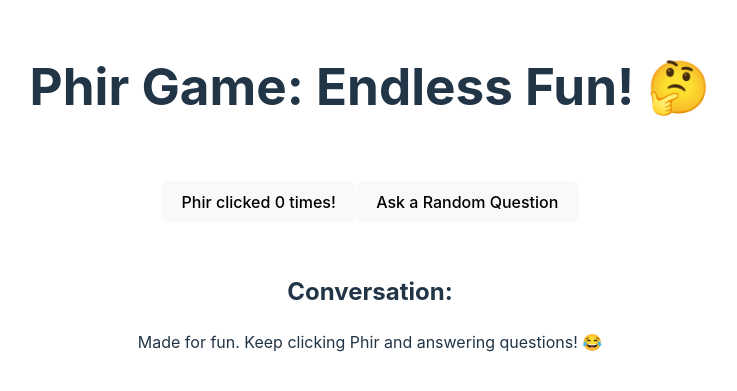
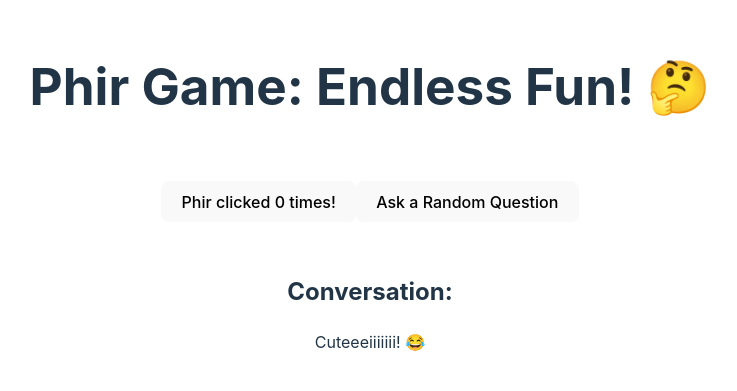
Before and after one commit to adityaaahirwar/adityaaahirwar, a React (Vite) app: page / in a window 1280 px wide. Shown: the part 203-594 px from the top of the page, without its empty margins (270-1007 px from the left). Built offline with nearby package versions, Linux system fonts and the light colour scheme.

Commit message:
Update App.tsx

```diff
--- a/src/App.tsx
+++ b/src/App.tsx
@@ -57,7 +57,7 @@ function App() {
         </div>
         <footer>
           <p>
-            Made for fun. Keep clicking Phir and answering questions! 😂
+            Cuteeeiiiiiii! 😂
           </p>
         </footer>
       </header>
```
